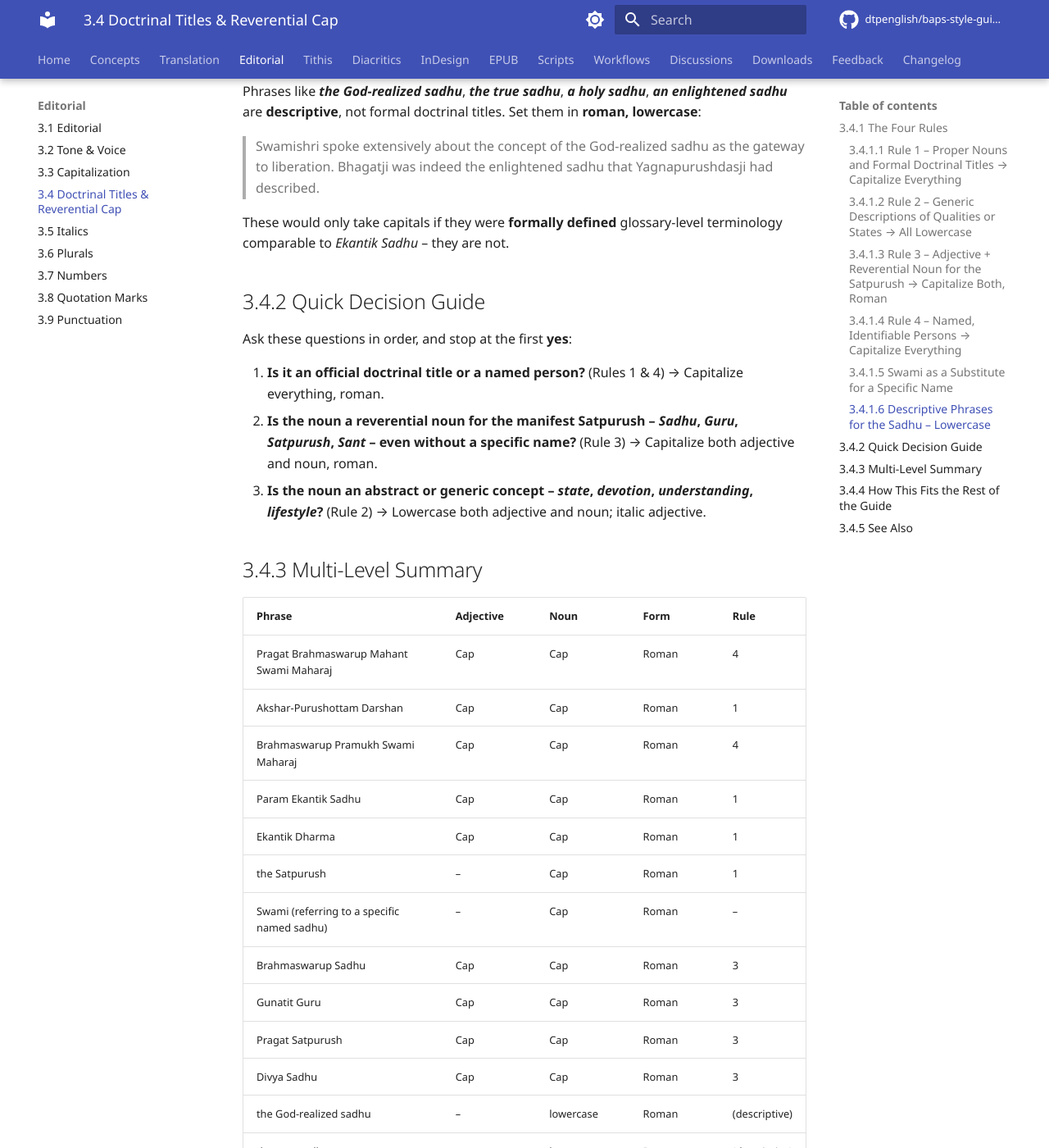
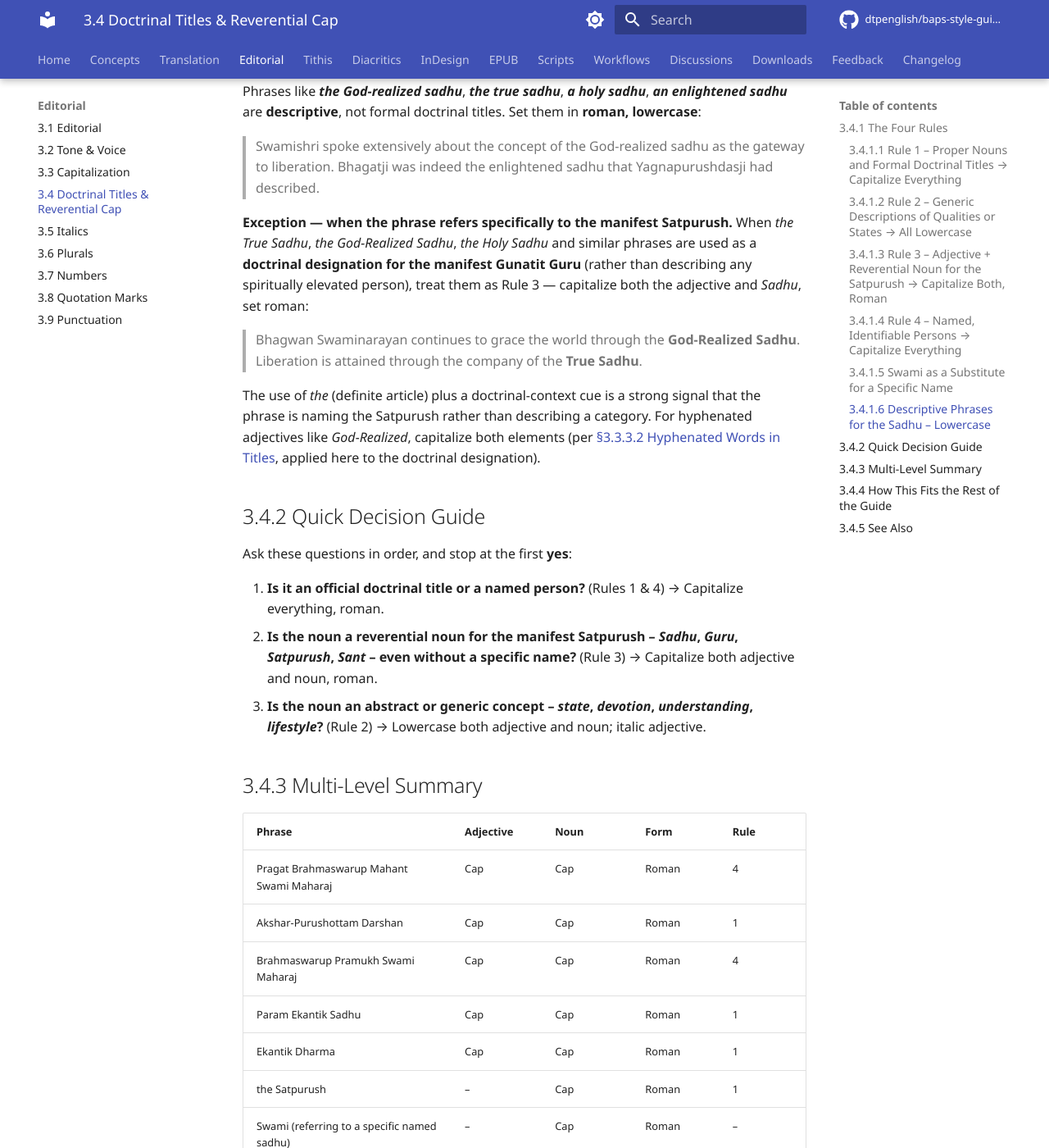
Before and after one commit to dtpenglish/baps-style-guide, an MkDocs documentation site: the page built from docs/editorial/doctrinal-titles.md, in a window 1280 px wide and 1400 px high, scrolled down 3152 px. Shown: the whole window at 82% size. Built offline with MkDocs 1.6.1 and Material for MkDocs 9.7.7, drawn with Linux system fonts in a browser that asks for light colours; comment, search, counter and statistics services are not loaded; the version menu is left out; some of the changed text lies outside the part shown.

Commit message:
3.4.1.6: add exception when phrase designates the Satpurush
The 'descriptive sadhu phrases lowercase' rule had no exception
for the case where these phrases are used as doctrinal
designations for the manifest Satpurush rather than as generic
descriptors. Added an Exception block:

- Generic / descriptive: 'the true sadhu', 'the God-realized
  sadhu', 'a holy sadhu' - lowercase per the main rule.
- Designation for the manifest Gunatit Guru: 'the True Sadhu',
  'the God-Realized Sadhu', 'the Holy Sadhu' - cap-cap roman per
  Rule 3.

The signal: the definite article 'the' + a doctrinal-context
cue indicates designation rather than description.

For hyphenated adjectives like 'God-Realized', both elements
capitalize (per the hyphenated-words-in-titles rule applied to
the doctrinal designation).

Multi-Level Summary table updated with both descriptive and
designation rows for these phrases.

Co-Authored-By: Claude Opus 4.7 (1M context) <noreply@anthropic.com>

```diff
--- a/docs/editorial/doctrinal-titles.md
+++ b/docs/editorial/doctrinal-titles.md
@@ -85,7 +85,12 @@ Phrases like ***the God-realized sadhu***, ***the true sadhu***, ***a holy sadhu
 > Swamishri spoke extensively about the concept of the God-realized sadhu as the gateway to liberation.
 > Bhagatji was indeed the enlightened sadhu that Yagnapurushdasji had described.
 
-These would only take capitals if they were **formally defined** glossary-level terminology comparable to *Ekantik Sadhu* – they are not.
+**Exception — when the phrase refers specifically to the manifest Satpurush.** When *the True Sadhu*, *the God-Realized Sadhu*, *the Holy Sadhu* and similar phrases are used as a **doctrinal designation for the manifest Gunatit Guru** (rather than describing any spiritually elevated person), treat them as Rule 3 — capitalize both the adjective and *Sadhu*, set roman:
+
+> Bhagwan Swaminarayan continues to grace the world through the **God-Realized Sadhu**.
+> Liberation is attained through the company of the **True Sadhu**.
+
+The use of *the* (definite article) plus a doctrinal-context cue is a strong signal that the phrase is naming the Satpurush rather than describing a category. For hyphenated adjectives like *God-Realized*, capitalize both elements (per [§3.3.3.2 Hyphenated Words in Titles](../editorial/capitalization.md#3332-hyphenated-words-in-titles), applied here to the doctrinal designation).
 
 ## 3.4.2 Quick Decision Guide
 Ask these questions in order, and stop at the first **yes**:
@@ -108,8 +113,10 @@ Ask these questions in order, and stop at the first **yes**:
 | Gunatit Guru | Cap | Cap | Roman | 3 |
 | Pragat Satpurush | Cap | Cap | Roman | 3 |
 | Divya Sadhu | Cap | Cap | Roman | 3 |
-| the God-realized sadhu | – | lowercase | Roman | (descriptive) |
-| the true sadhu | – | lowercase | Roman | (descriptive) |
+| the God-realized sadhu (descriptive — any God-realized person) | – | lowercase | Roman | (descriptive) |
+| the true sadhu (descriptive) | – | lowercase | Roman | (descriptive) |
+| the God-Realized Sadhu (designation — the manifest Satpurush) | Cap | Cap | Roman | 3 |
+| the True Sadhu (designation — the manifest Satpurush) | Cap | Cap | Roman | 3 |
 | a *brahmarup* devotee | italic lowercase | lowercase | Italic + roman | 2 |
 | a *gunatit* state | italic lowercase | lowercase | Italic + roman | 2 |
 | a *satpurush* (common-noun usage) | – | italic lowercase | Italic | 2 |
```
